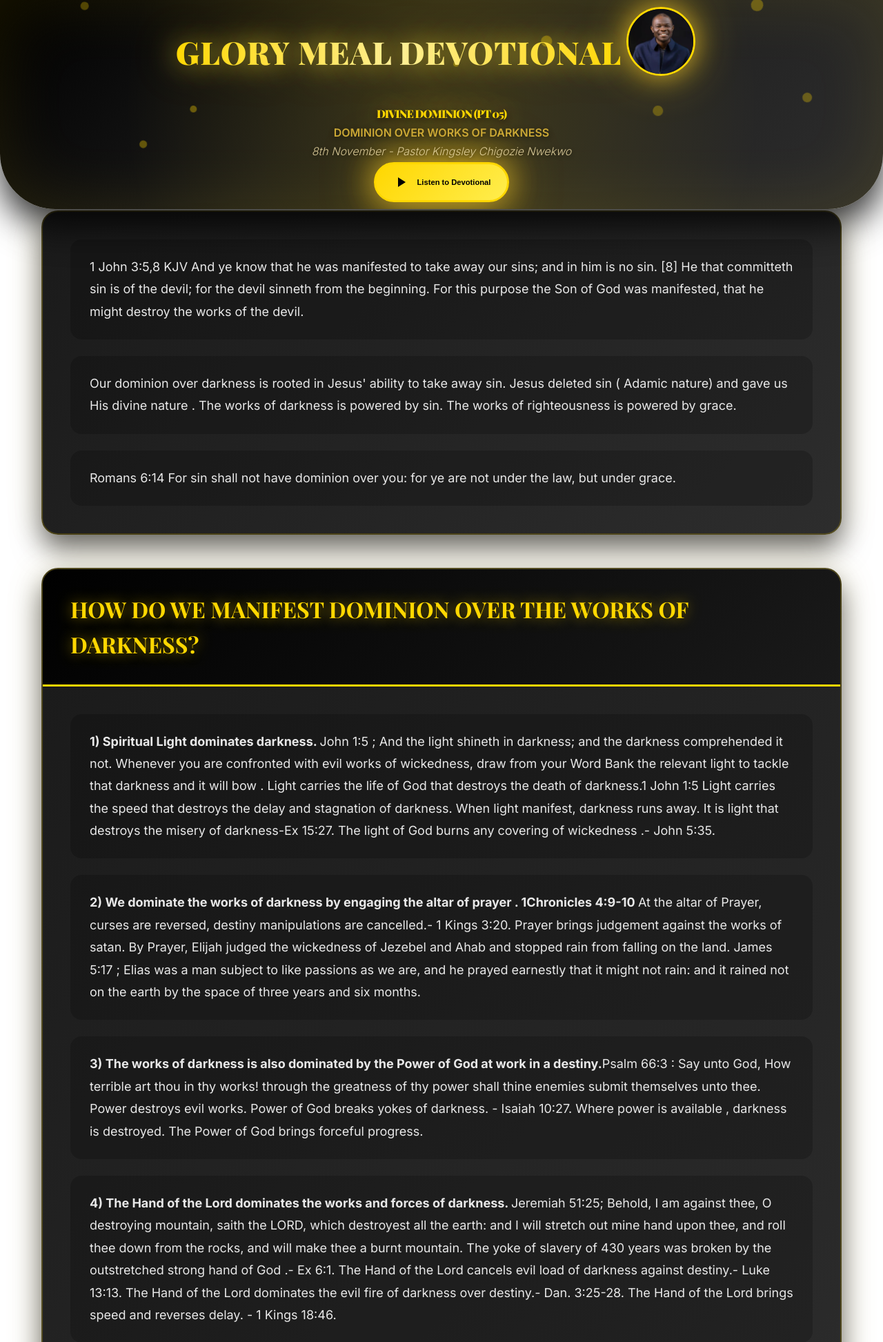
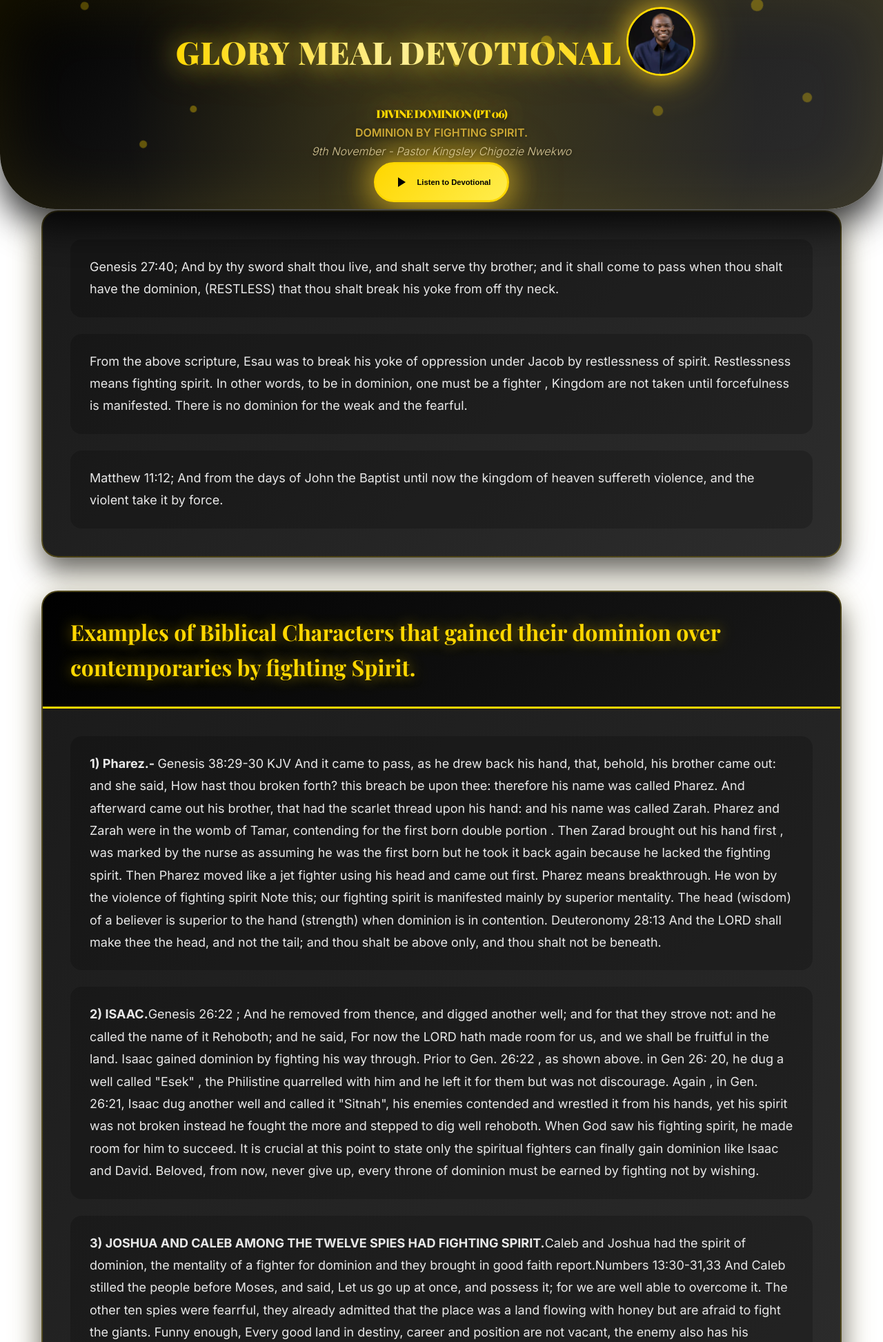
Before and after one commit to Improvisionwebber/DEVOTIONAL, a Django app: page / in a window 1280 px wide. Shown: the top 1945 px of the page at 69% size. Run offline with Django 5.2, Linux system fonts and the light colour scheme.

```diff
--- a/app/templates/index.html
+++ b/app/templates/index.html
@@ -864,13 +864,13 @@
          </div>
 
         <!-- Main Heading -->
-        <h1>DIVINE DOMINION (PT 05)</h1>
+        <h1>DIVINE DOMINION (PT 06)</h1>
 
         <!-- Subtitle -->
-        <h2>DOMINION  OVER  WORKS OF DARKNESS</h2>
+        <h2>DOMINION BY FIGHTING  SPIRIT.</h2>
 
         <!-- Scripture Reference -->
-        <p>8th November - Pastor Kingsley Chigozie Nwekwo</p>
+        <p>9th November - Pastor Kingsley Chigozie Nwekwo</p>
 
         <!-- Play/Pause Button -->
         <button id="play-btn" class="btn btn-primary" onclick="togglePlayPause()">
@@ -890,9 +890,9 @@
       <!-- Card 1: Wind of the Spirit -->
       <div class="card" data-card="0">
         <div class="card-content">
-          <p data-paragraph="0"> 1 John 3:5,8 KJV And ye know that he was manifested to take away our sins; and in him is no sin.  [8] He that committeth sin is of the devil; for the devil sinneth from the beginning. For this purpose the Son of God was manifested, that he might destroy the works of the devil.  </p>
-          <p data-paragraph="1">Our dominion over darkness is rooted in Jesus' ability to take away sin. Jesus deleted sin ( Adamic nature) and gave us His divine nature . The works of darkness is powered by sin. The works of righteousness is powered by grace. </p>
-            <p data-paragraph="1">Romans 6:14  For sin shall not have dominion over you: for ye are not under the law, but under grace. </p>
+          <p data-paragraph="0">Genesis 27:40; And by thy sword shalt thou live, and shalt serve thy brother; and it shall come to pass when thou shalt have the dominion, (RESTLESS) that thou shalt break his yoke from off thy neck.  </p>
+          <p data-paragraph="1"> From the above scripture, Esau was to break his yoke of oppression under Jacob by restlessness of spirit. Restlessness means fighting spirit.  In other words, to be in dominion, one must be a fighter , Kingdom are not taken until forcefulness is manifested. There is no dominion for the weak and the fearful. </p>
+            <p data-paragraph="1"> Matthew 11:12; And from the days of John the Baptist until now the kingdom of heaven suffereth violence, and the violent take it by force. </p>
            {% comment %} <h1 data-paragraph="1">What is outpouring of divinity and immortality?</h1> {% endcomment %}
            {% comment %} <p data-paragraph="1">It is pertinent to state that the victory of Christ over death was imputed spiritually into our account. That is the gift of righteousness; we dominated sin, sickness amd death by Christ Jesus. Amen  </p> {% endcomment %}
 
@@ -902,22 +902,22 @@
       <!-- Card 2: Benefits of Engaging the Four Winds -->
       <div class="card" data-card="1">
         <div class="card-header">
-          <h2 data-paragraph="1">HOW DO WE MANIFEST DOMINION OVER THE WORKS OF DARKNESS?</h2>
+          <h2 data-paragraph="1">Examples of Biblical Characters that gained their dominion over contemporaries by fighting Spirit.</h2>
         </div>
         <div class="card-content">
-          <p data-paragraph="2"><strong>1) Spiritual Light dominates darkness. </strong> John 1:5 ; And the light shineth in darkness; and the darkness comprehended it not. Whenever you are confronted with evil works of wickedness, draw from your Word Bank the relevant light to tackle that darkness and it will bow . Light carries the life of God that destroys the death of darkness.1 John 1:5 Light carries the speed that destroys the delay and stagnation of darkness. When light manifest, darkness runs away. It is light that destroys the misery of darkness-Ex 15:27. The light of God burns any covering of wickedness .- John 5:35.  </p>
+          <p data-paragraph="2"><strong>1) Pharez.- </strong>Genesis 38:29-30 KJV And it came to pass, as he drew back his hand, that, behold, his brother came out: and she said, How hast thou broken forth? this breach be upon thee: therefore his name was called Pharez.   And afterward came out his brother, that had the scarlet thread upon his hand: and his name was called Zarah. Pharez and Zarah were in the womb of Tamar,  contending for the first born double portion . Then Zarad brought out his hand first , was marked by the nurse as assuming he was the first born but he took it back again because he lacked the fighting spirit. Then Pharez moved like a jet fighter using his head and came out first. Pharez means breakthrough. He won by the violence of fighting spirit  Note this; our fighting spirit is manifested mainly by superior mentality. The head  (wisdom) of a believer is superior to the hand  (strength) when dominion is in contention. Deuteronomy 28:13  And the LORD shall make thee the head, and not the tail; and thou shalt be above only, and thou shalt not be beneath.   </p>
 
-          <p data-paragraph="3"><strong> 2) We dominate the works of darkness by engaging the altar of prayer . 1Chronicles 4:9-10 </strong>At the altar of Prayer, curses are reversed, destiny manipulations are cancelled.- 1 Kings 3:20. Prayer brings judgement against the works of satan.  By Prayer, Elijah judged the wickedness of Jezebel and Ahab and stopped rain from falling on the land. James 5:17 ; Elias was a man subject to like passions as we are, and he prayed earnestly that it might not rain: and it rained not on the earth by the space of three years and six months.  </p>
+          <p data-paragraph="3"><strong>2) ISAAC.</strong>Genesis 26:22 ; And he removed from thence, and digged another well; and for that they strove not: and he called the name of it Rehoboth; and he said, For now the LORD hath made room for us, and we shall be fruitful in the land. Isaac gained dominion by fighting his way through. Prior to Gen. 26:22 , as shown above.  in Gen 26: 20, he dug a well called "Esek" , the Philistine quarrelled with him and he left it for them but was not discourage.  Again , in Gen. 26:21, Isaac dug another well and called it "Sitnah", his enemies contended and wrestled it from his hands, yet his spirit was not broken instead he fought the more and stepped to dig well rehoboth. When God saw his fighting spirit, he  made room for him to succeed. It is crucial at this point to state only the spiritual fighters can finally gain dominion like Isaac and David. Beloved, from now, never give up, every throne of dominion must be earned by fighting not by wishing.  </p>
 
-          <p data-paragraph="4"><strong>3) The works of darkness is also dominated by the Power of God at work in a destiny.</strong>Psalm 66:3 : Say unto God, How terrible art thou in thy works! through the greatness of thy power shall thine enemies submit themselves unto thee. Power destroys evil works. Power of God breaks yokes of darkness. - Isaiah 10:27. Where power is available , darkness is destroyed. The Power of God brings forceful progress.  </p>
+          <p data-paragraph="4"><strong>3) JOSHUA AND CALEB AMONG THE TWELVE SPIES HAD FIGHTING SPIRIT.</strong>Caleb and Joshua had the spirit of dominion, the mentality of a fighter for dominion and they brought in good faith report.Numbers 13:30-31,33 And Caleb stilled the people before Moses, and said, Let us go up at once, and possess it; for we are well able to overcome it. The other ten spies were fearrful, they already  admitted that the place was a land flowing with honey but are afraid to fight the giants. Funny enough, Every good land in destiny, career and position are not vacant, the enemy also has his candidates only fighters conquers territories.[31] But the men that went up with him said, We be not able to go up against the people; for they are stronger than we. [33] And there we saw the giants, the sons of Anak, which come of the giants: and we were in our own sight as grasshoppers, and so we were in their sight.</p>
 
-          <p data-paragraph="5"><strong> 4) The Hand of the Lord dominates the works and forces of darkness. </strong>Jeremiah 51:25;  Behold, I am against thee, O destroying mountain, saith the LORD, which destroyest all the earth: and I will stretch out mine hand upon thee, and roll thee down from the rocks, and will make thee a burnt mountain. The yoke of slavery of 430 years was broken by the outstretched strong  hand of God .- Ex 6:1. The Hand of the Lord cancels evil load of darkness against destiny.- Luke 13:13. The Hand of the Lord dominates the evil fire of darkness over destiny.- Dan. 3:25-28. The Hand of the Lord brings speed and reverses delay. - 1 Kings 18:46.  </p>
+          {% comment %} <p data-paragraph="5"><strong> 4) The Hand of the Lord dominates the works and forces of darkness. </strong>Jeremiah 51:25;  Behold, I am against thee, O destroying mountain, saith the LORD, which destroyest all the earth: and I will stretch out mine hand upon thee, and roll thee down from the rocks, and will make thee a burnt mountain. The yoke of slavery of 430 years was broken by the outstretched strong  hand of God .- Ex 6:1. The Hand of the Lord cancels evil load of darkness against destiny.- Luke 13:13. The Hand of the Lord dominates the evil fire of darkness over destiny.- Dan. 3:25-28. The Hand of the Lord brings speed and reverses delay. - 1 Kings 18:46.  </p> {% endcomment %}
 
-          <p data-paragraph="6"><strong>5) The Voice of the Lord dominates darkness. </strong>Isaiah 30:31: For through the voice of the LORD shall the Assyrian be beaten down, which smote with a rod. The voice of the Lord breaks hard bondage and opens closed doors.- Ps 29:5. The voice of the Lord cancels the darkness of confusion. Luke 15:17-18. The voice of the Lord brings divine announcement. Matt. 17:5 The voice of the Lord brings restoration and Profit. Isaiah 48:17. </p>
+          {% comment %} <p data-paragraph="6"><strong>5) The Voice of the Lord dominates darkness. </strong>Isaiah 30:31: For through the voice of the LORD shall the Assyrian be beaten down, which smote with a rod. The voice of the Lord breaks hard bondage and opens closed doors.- Ps 29:5. The voice of the Lord cancels the darkness of confusion. Luke 15:17-18. The voice of the Lord brings divine announcement. Matt. 17:5 The voice of the Lord brings restoration and Profit. Isaiah 48:17. </p> {% endcomment %}
           {% comment %} <p data-paragraph="7">2 Peter 1:17 For he received from God the Father honour and glory, when there came such a voice to him from the excellent glory, This is my beloved Son, in whom I am well pleased.</p> {% endcomment %}
           {% comment %} <p data-paragraph="8"><strong>6) We dominate sickness in the Name of the Lord- Mark 16:16-20</strong>Whatever the Name of the Sickness is called, the supreme Dominion has been given to the Name of Jesus, and sickness must bow to the glory of the F.- Philippians 2:9.-10 When David engaged the Name of the Lord in battle against a giant enemy, Goliath was destroyed. When sickness hear the Name of the Lord in faith , they run out from their hiding places- Ps 18:44 Psalm 18:44-45 ; As soon as they hear of me, they shall obey me: the strangers shall submit themselves unto me.  The strangers shall fade away, and be afraid out of their close places. </p> {% endcomment %}
 
-          <p data-paragraph="6"><strong>Note: </strong>We dominates darkness by the finished work of Calvary</p>
+          <p data-paragraph="6"><strong>Note: </strong> it takes a fighter spirit and a fighter mentality to take territories  No weakling ever remains in charge. Dominion belong to the strong in heart.-  Proverbs 30:30 ; A lion which is strongest among beasts, and turneth not away for any; </p>
         </div>
       </div>
 
@@ -927,7 +927,7 @@
           <h2 data-paragraph="7">Prayer / Declaration</h2>
         </div>
         <div class="card-content">
-          <p data-paragraph="7">In the Name of Jesus, Let every Power of darkness against my life be destroyed in Jesus Name.</p>
+          <p data-paragraph="7">Father, give the heart of a lion, i receive the spirit of a lion, i receive the mentality of the Eagle, let Pharez mentality be my portion in Jesus.</p>
         </div>
       </div>
     </main>
```
